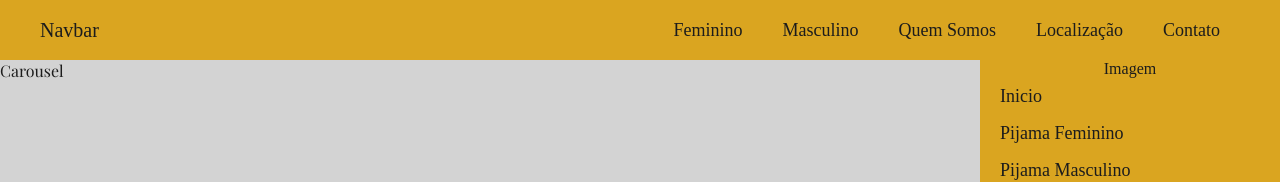
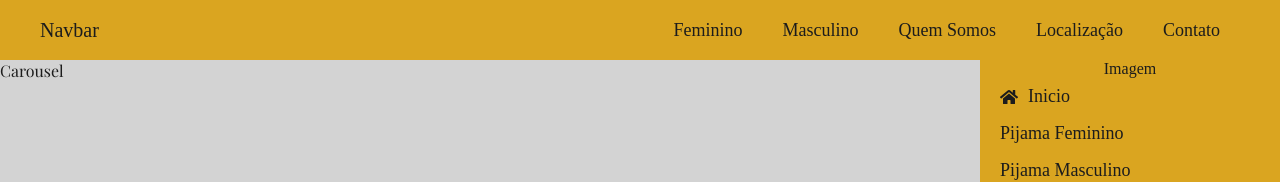
Before and after one commit to claudomiro-monteiro/projeto-zero, a React (Create React App) app: page / in a window 1280 px wide. Shown: the top 182 px of the page. Built offline with nearby package versions, Linux system fonts and the light colour scheme; a web font is replaced by a local one.

Commit message:
add icon home

```diff
--- a/src/pages/Sidebar/Sidebar.jsx
+++ b/src/pages/Sidebar/Sidebar.jsx
@@ -1,5 +1,7 @@
 import React, { useState } from 'react'
 import { animateScroll as scroll } from 'react-scroll'
+import { FaHome } from "react-icons/fa";
+
 import { DropdownFeminino } from '../../components/DropdownFemi/DropdownFeminino'
 import { DropdownMasculino } from '../../components/DropdownMasc/DropdownMasculino'
 import { Avatar, Background, Li, Link, SidebarNav, Ul } from './style'
@@ -42,6 +44,7 @@ export const Sidebar = () => {
                             delay={100}
                             onClick={scrollToTop}
                             >
+                                <FaHome />
                                 Inicio
                             </Link>
                         </Li>
```
